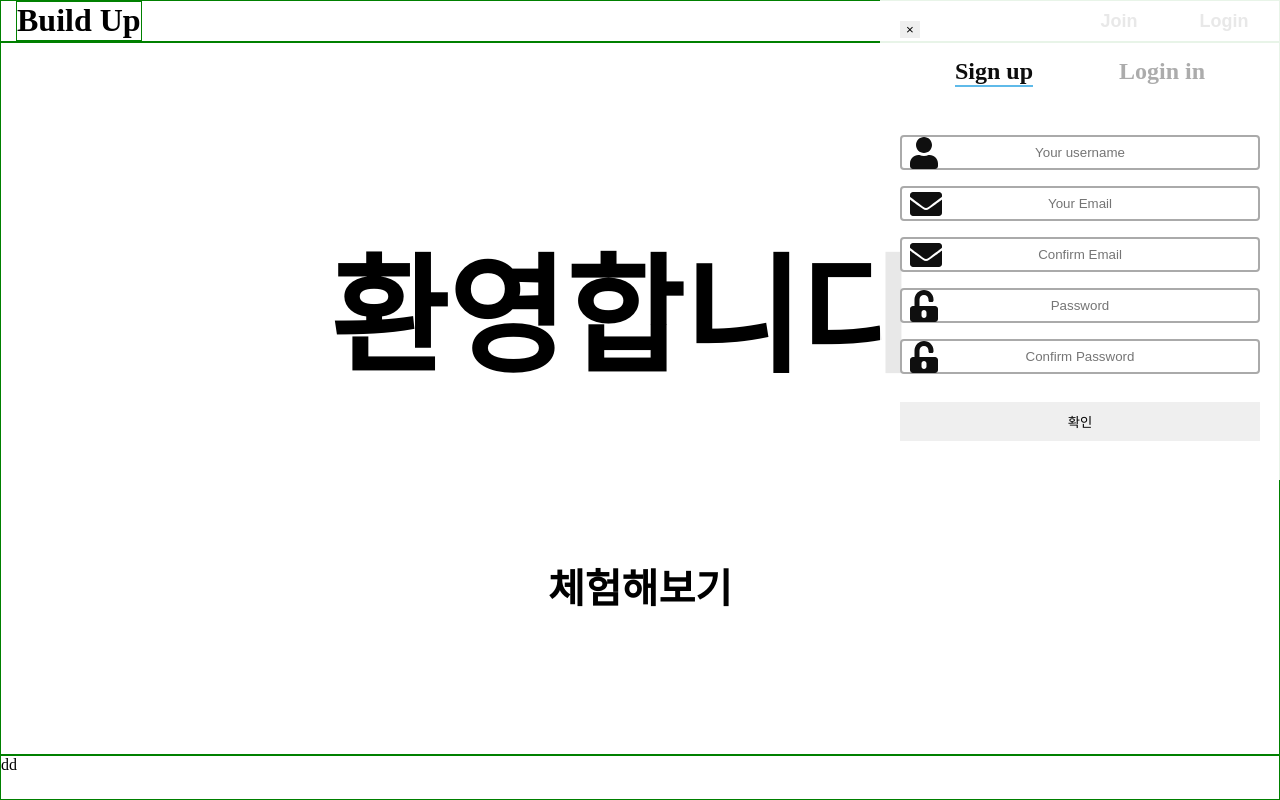
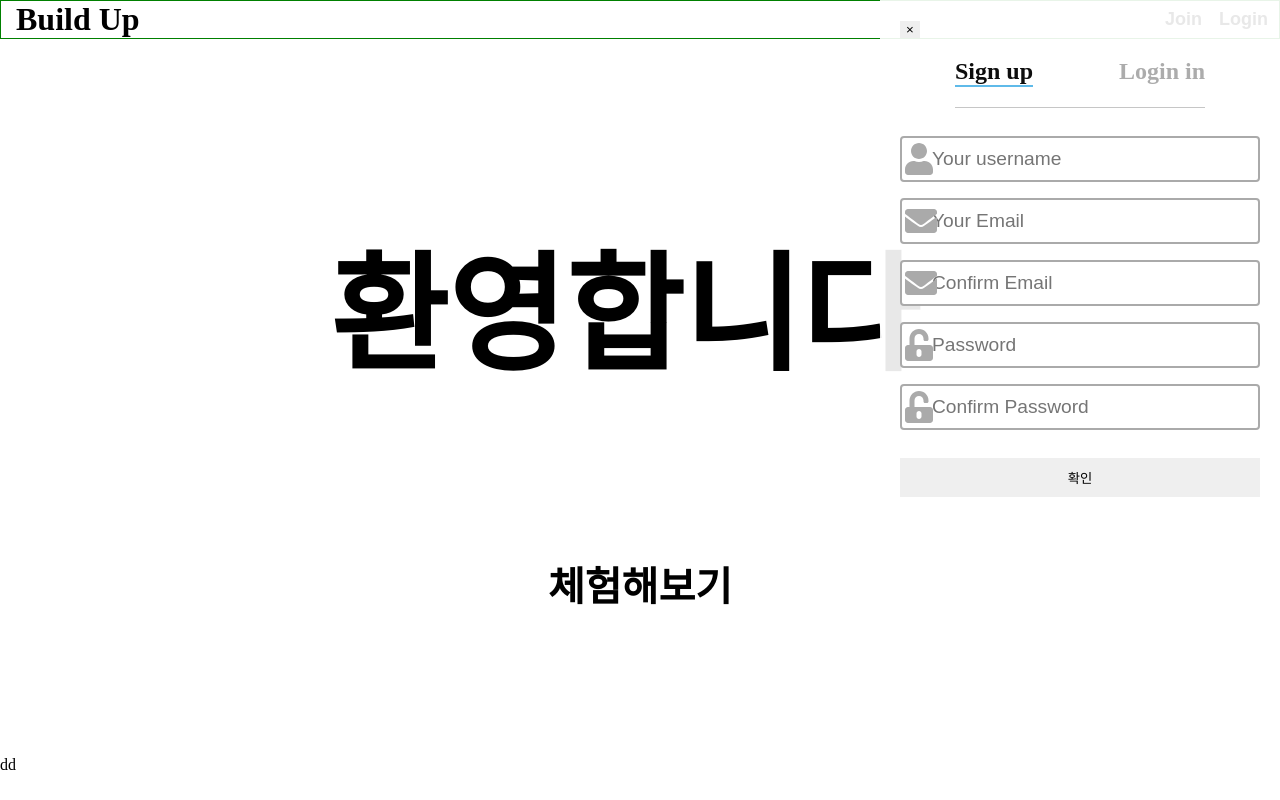
Before and after one commit to codestates/BuildUp-client, a React (Create React App) app: page / in a window 1280 px wide. Both pictures are taken after a click on the button "Join". Built offline with nearby package versions, Linux system fonts and the light colour scheme; no server answers.

Commit message:
Fix all css && Fix dom tag

```diff
--- a/src/MainPage.css
+++ b/src/MainPage.css
@@ -30,7 +30,6 @@ body {
 }
 
 #main-page-before #header-name {
-  border: green solid 1px;
   margin-left: 15px;
   font-size: xx-large;
   font-weight: bolder;
@@ -43,13 +42,11 @@ body {
 
 /* flex 비율 설정 */
 #main-page-before section {
-  border: green solid 1px;
   display: flex;
   flex: 8;
   flex-direction: column;
 }
 #main-page-before footer {
-  border: green solid 1px;
   display: flex;
   flex: 1;
   flex-direction: column;
@@ -100,9 +97,6 @@ body {
   font-size: large;
   font-weight: bold;
   margin-right: 5px;
-  margin-top: auto;
-  width: 100px;
-  height: 40px;
   background: white;
   transition: 1s;
 }
@@ -141,8 +135,10 @@ body {
   flex-direction: column;
   min-height: 100vh;
   min-width: 100vw;
+  overflow: hidden;
   /* background-image: url("/src/images/sur.jpg"); */
   background-size: cover;
+  animation: bg 1s;
 }
 
 #main-page-after #header {
@@ -227,14 +223,13 @@ body {
   margin-top: auto;
   width: 100px;
   height: 40px;
-  background: white;
+  background: inherit;
   transition: 1s;
 }
 #main-page-after .main-btn:hover {
   background: rgba(183, 225, 230, 0.931);
   transition: 1s;
 }
-
 #main-page-after #header-name {
   transition: all 0.3s ease-in-out;
 }
--- a/src/Modal-Login.css
+++ b/src/Modal-Login.css
@@ -16,10 +16,23 @@
   margin-left: auto;
 }
 
+/* section 2*/
+
 #auto-login {
   margin-bottom: 10px;
 }
 
+#modal-header-login {
+  border-bottom: 1px rgba(56, 56, 56, 0.281) solid;
+  box-shadow: rgba(56, 56, 56, 0.281);
+}
+
+#sub-login-box {
+  display: flex;
+  justify-content: space-between;
+}
+
+/* footer */
 #modal-footer button,
 #social-box button {
   width: 100%;
--- a/src/Modal-SignUp.css
+++ b/src/Modal-SignUp.css
@@ -15,3 +15,7 @@
 #modal-footer {
   margin-top: 20px;
 }
+#modal-header-signup {
+  border-bottom: 1px rgba(56, 56, 56, 0.281) solid;
+  box-shadow: rgba(56, 56, 56, 0.281);
+}
--- a/src/Modal.css
+++ b/src/Modal.css
@@ -38,7 +38,7 @@ h2.active {
   padding: 20px;
 
   width: 400px;
-  height: 60%;
+  height: 70%;
   max-height: 100%;
   max-width: 100%;
   display: block;
@@ -52,6 +52,7 @@ h2.active {
   animation-duration: 0.4s;
   background-color: rgba(255, 255, 255, 0.911);
 }
+
 /*애니메이션 효과 */
 
 @keyframes animatetop {
@@ -73,37 +74,45 @@ input[type="password"] {
   border-radius: 4px;
   margin: 8px 0;
   outline: none;
-  padding: 8px;
+  padding: 10px;
   box-sizing: border-box;
+  transition: 0.3s;
+  font-size: larger;
+}
+
+input[type="text"]:focus,
+input[type="password"]:focus {
+  border-color: dodgerBlue;
+  box-shadow: 0 0 8px 0 dodgerBlue;
+}
+.input-icons {
+  position: relative;
+}
+
+.input-icons input[type="text"],
+.input-icons input[type="password"] {
+  padding-left: 30px;
+}
+.input-icons .icon {
+  position: absolute;
+  color: #aaa;
+  left: 0;
+  top: 14px;
+  padding: 16px 8px;
   transition: 0.3s;
 }
 
-input[type="text"]:focus,
-input[type="password"] :focus {
-  border-color: dodgerBlue;
-  box-shadow: 0 0 8px 0 dodgerBlue;
-}
-#input-icons .icon {
-  position: absolute;
-
-  color: rgb(15, 15, 15);
-  transition: 0.3s;
+.input-icons .icon:focus {
+  color: dodgerBlue;
 }
 
-#input-icons {
-  width: 100%;
+.input-icons.input-icon-bg .icon {
+  padding: 1px 5px;
+  border-radius: 4px 0 0 4px;
 }
 
-.icon {
-  padding: 10px;
-  text-align: center;
-  margin-right: 30px;
-}
-
-.input-field {
-  width: 100%;
-  padding: 10px;
-  text-align: center;
+.input-icons .input-icon-bg input[type="text"]:focus + .icon {
+  color: dodgerBlue;
 }
 
 #modal-container.active {
--- a/src/components/Modal.js
+++ b/src/components/Modal.js
@@ -37,7 +37,7 @@ function Modal() {
     loginbtn = document.querySelector(".main-login-btn");
   return (
     <div id="modal-container" className={[className]}>
-      <div>
+      <div id="modal-container-line">
         <button className="modal-signup-close" onClick={handleModalToggle}>
           &times;
         </button>
--- /dev/null
+++ b/src/components/carousels/DayTodoContainer.js
@@ -0,0 +1,122 @@
+import React, { useEffect, useState } from "react";
+import { useDispatch, useSelector } from "react-redux";
+import "../temporary-CSS-for-Carousel.css";
+
+function WeekPage() {
+  return (
+    <section id="week-container">
+      <div id="week-main">
+        <span id="week-title">03. 14 - 03. 20 WEEK</span>
+      </div>
+      <div id="week-todo-container">
+        <div className="week-todo-subcontainer" key="date">
+          <div className="week-todo-subtitle">03/14 SUN</div>
+          <li key="1" order="1">
+            오늘 할일은 뭘까
+          </li>
+          <li key="2" order="2">
+            오늘 할일은 뭘까
+          </li>
+          <li key="3" order="3">
+            오늘 할일은 뭘까
+          </li>
+          <li key="4" order="4">
+            오늘 할일은 뭘까
+          </li>
+        </div>
+        <div className="week-todo-subcontainer" key="date">
+          <div className="week-todo-subtitle">03/15 SUN</div>
+          <li key="1" order="1">
+            오늘 할일은 뭘까
+          </li>
+          <li key="2" order="2">
+            오늘 할일은 뭘까
+          </li>
+          <li key="3" order="3">
+            오늘 할일은 뭘까
+          </li>
+          <li key="4" order="4">
+            오늘 할일은 뭘까
+          </li>
+        </div>
+        <div className="week-todo-subcontainer" key="date">
+          <div className="week-todo-subtitle">03/16 SUN</div>
+          <li key="1" order="1">
+            오늘 할일은 뭘까
+          </li>
+          <li key="2" order="2">
+            오늘 할일은 뭘까
+          </li>
+          <li key="3" order="3">
+            오늘 할일은 뭘까
+          </li>
+          <li key="4" order="4">
+            오늘 할일은 뭘까
+          </li>
+        </div>
+        <div className="week-todo-subcontainer" key="date">
+          <div className="week-todo-subtitle">03/17 SUN</div>
+          <li key="1" order="1">
+            오늘 할일은 뭘까
+          </li>
+          <li key="2" order="2">
+            오늘 할일은 뭘까
+          </li>
+          <li key="3" order="3">
+            오늘 할일은 뭘까
+          </li>
+          <li key="4" order="4">
+            오늘 할일은 뭘까
+          </li>
+        </div>
+        <div className="week-todo-subcontainer" key="date">
+          <div className="week-todo-subtitle">03/18 SUN</div>
+          <li key="1" order="1">
+            오늘 할일은 뭘까
+          </li>
+          <li key="2" order="2">
+            오늘 할일은 뭘까
+          </li>
+          <li key="3" order="3">
+            오늘 할일은 뭘까
+          </li>
+          <li key="4" order="4">
+            오늘 할일은 뭘까
+          </li>
+        </div>
+        <div className="week-todo-subcontainer" key="date">
+          <div className="week-todo-subtitle">03/19 SUN</div>
+          <li key="1" order="1">
+            오늘 할일은 뭘까
+          </li>
+          <li key="2" order="2">
+            오늘 할일은 뭘까
+          </li>
+          <li key="3" order="3">
+            오늘 할일은 뭘까
+          </li>
+          <li key="4" order="4">
+            오늘 할일은 뭘까
+          </li>
+        </div>
+        <div className="week-todo-subcontainer" key="date">
+          <div className="week-todo-subtitle">03/20 SUN</div>
+          <li key="1" order="1">
+            오늘 할일은 뭘까
+          </li>
+          <li key="2" order="2">
+            오늘 할일은 뭘까
+          </li>
+          <li key="3" order="3">
+            오늘 할일은 뭘까
+          </li>
+          <li key="4" order="4">
+            오늘 할일은 뭘까
+          </li>
+        </div>
+      </div>
+    </section>
+  );
+}
+
+export default WeekPage;
--- a/src/components/modals/Login.js
+++ b/src/components/modals/Login.js
@@ -6,6 +6,13 @@ import {
   toggleModal,
   setUserInfo,
 } from "../../actions/index";
+import { FontAwesomeIcon } from "@fortawesome/react-fontawesome";
+import {
+  faUser,
+  faEnvelope,
+  faUnlockAlt,
+} from "@fortawesome/free-solid-svg-icons";
+
 require("dotenv").config();
 
 const axios = require("axios");
@@ -61,12 +68,17 @@ function Login(props) {
         </div>
         <div id="modal-section">
           <div id="section-login">
+            <div className="input-icons input-icon-bg">
+              <FontAwesomeIcon icon={faEnvelope} size="2x" className="icon" />
               <input
                 type="text"
                 onChange={handleInputValue("EMAIL")}
                 placeholder="Email"
               />
-            <div>
+            </div>
+
+            <div className="input-icons input-icon-bg">
+              <FontAwesomeIcon icon={faUnlockAlt} size="2x" className="icon" />
               <input
                 type="password"
                 onChange={handleInputValue("PASSWORD")}
@@ -74,6 +86,7 @@ function Login(props) {
               />
             </div>
           </div>
+          <div id="sub-login-box">
             <div id="auto-login">
               <label for="auto-login">자동 로그인</label>
               <input
@@ -83,8 +96,16 @@ function Login(props) {
                 onChange={handleInputValue("AUTOLOGIN")}
               />
             </div>
+            <div id="find-password">
+              <input
+                type="button"
+                defaultChecked={true}
+                onChange={handleInputValue("AUTOLOGIN")}
+                value="비밀번호 찾기"
+              />
             </div>
-
+          </div>
+        </div>
         <div id="modal-footer">
           <div id="footer-login">
             <button onClick={handleLogin} className="login-btn">
--- a/src/components/modals/SignUp.js
+++ b/src/components/modals/SignUp.js
@@ -60,7 +60,7 @@ function SignUp(props) {
         </div>
         <div id="modal-section">
           <div id="section-signup">
-            <div id="input-icons">
+            <div className="input-icons input-icon-bg">
               <FontAwesomeIcon
                 icon={faUser}
                 size="2x"
@@ -76,7 +76,7 @@ function SignUp(props) {
                 placeholder="Your username"
               />
             </div>
-            <div id="input-icons">
+            <div className="input-icons input-icon-bg">
               <FontAwesomeIcon icon={faEnvelope} size="2x" className="icon" />
 
               <input
@@ -88,7 +88,7 @@ function SignUp(props) {
               />
             </div>
 
-            <div id="input-icons">
+            <div className="input-icons input-icon-bg">
               <FontAwesomeIcon icon={faEnvelope} size="2x" className="icon" />
 
               <input
@@ -99,7 +99,7 @@ function SignUp(props) {
                 placeholder="Confirm Email"
               />
             </div>
-            <div id="input-icons">
+            <div className="input-icons input-icon-bg">
               <FontAwesomeIcon icon={faUnlockAlt} size="2x" className="icon" />
               <input
                 className="input-field"
@@ -109,7 +109,7 @@ function SignUp(props) {
                 placeholder="Password"
               />
             </div>
-            <div id="input-icons">
+            <div className="input-icons input-icon-bg">
               <FontAwesomeIcon icon={faUnlockAlt} size="2x" className="icon" />
               <input
                 className="input-field"
--- a/src/components/temporary-CSS-for-Carousel.css
+++ b/src/components/temporary-CSS-for-Carousel.css
@@ -39,7 +39,7 @@ body {
 #carousel-item-container {
   position: relative;
   left: -100%;
-  background: hotpink;
+  background: inherit;
   width: 300%;
   height: 100%;
   overflow: hidden;
@@ -48,7 +48,7 @@ body {
 
 .carousel-child {
   /* display: flex; */
-  background: rgb(218, 214, 214);
+  background: inherit;
   width: 33.33333%;
   height: 100%;
   padding-top: 50px;
@@ -72,8 +72,8 @@ body {
 }
 
 #day-container {
-  margin-left: 300px;
-  margin-right: 300px;
+  margin-left: 350px;
+  margin-right: 350px;
   min-height: 70vh;
 
   display: flex;
```
Lines whose indentation alone changed are shown as unchanged.
